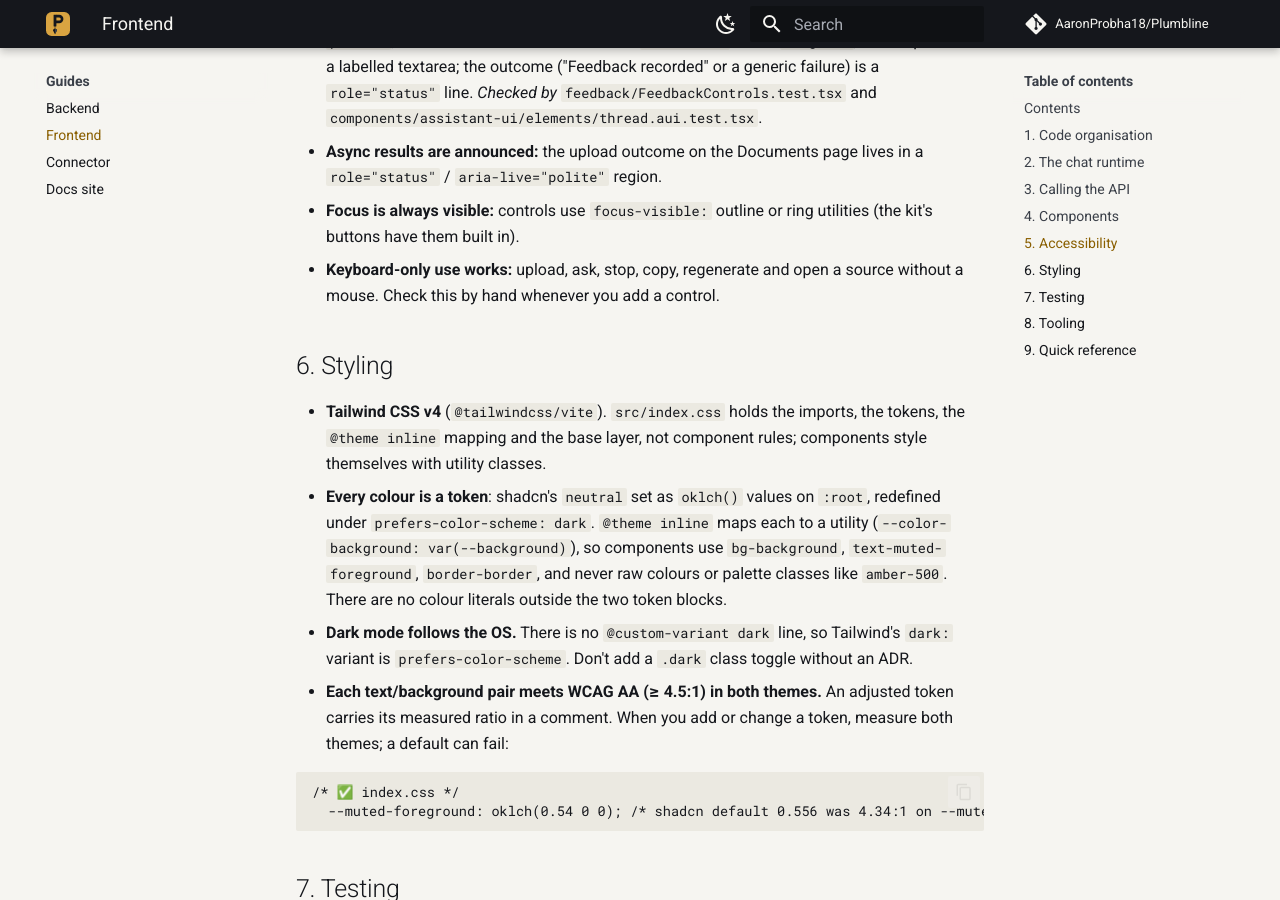
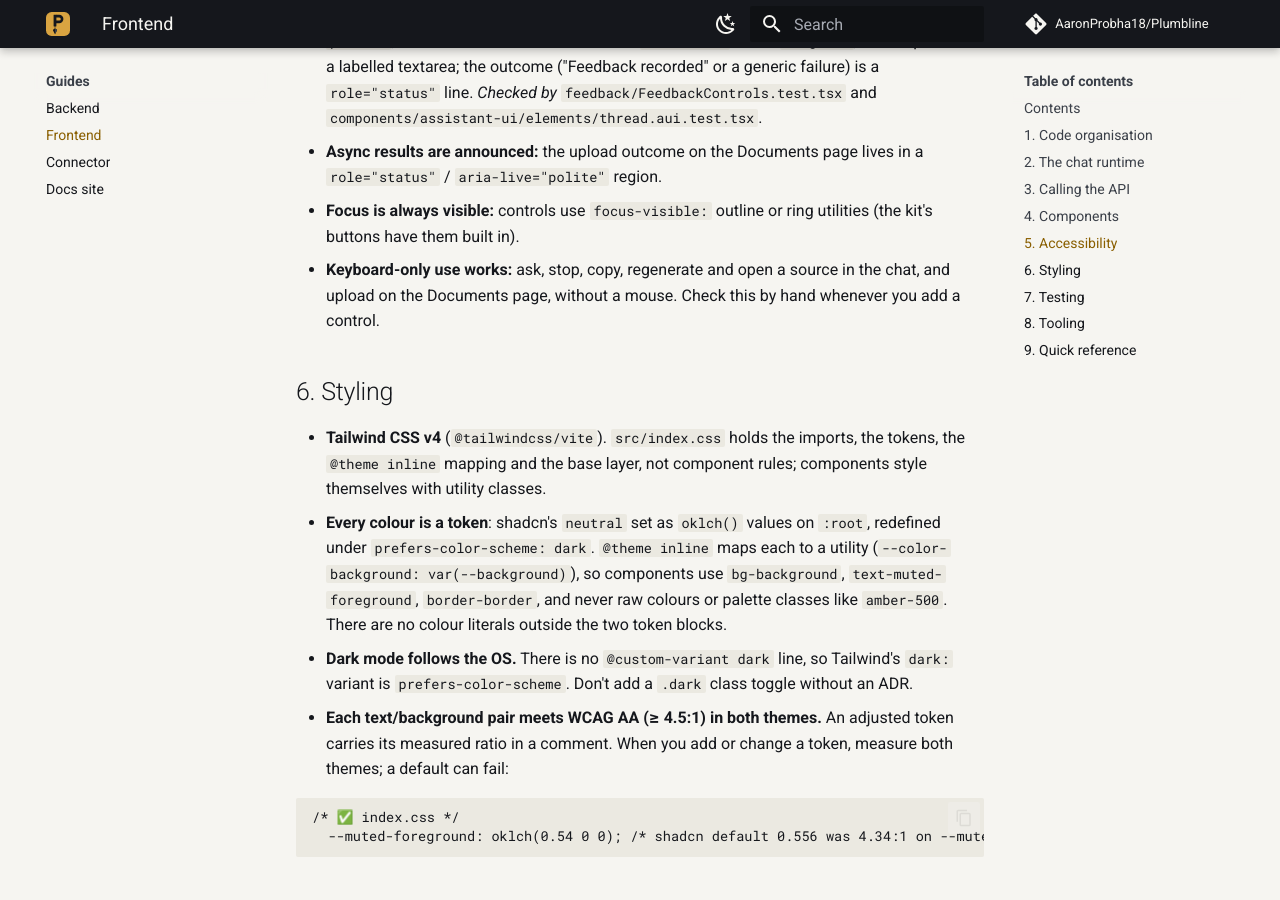
Before and after one commit to AaronProbha18/Insight-RAG, an MkDocs documentation site: the page built from docs/guides/frontend-development-guide.md, in a window 1280 px wide and 900 px high, scrolled down 5810 px. Built offline with MkDocs 1.6.1 and Material for MkDocs 9.7.7, drawn with Linux system fonts in a browser that asks for light colours; comment, search, counter and statistics services are not loaded.

Commit message:
docs(guides): Keyboard-only use names upload on the Documents page (#45)

```diff
--- a/docs/guides/frontend-development-guide.md
+++ b/docs/guides/frontend-development-guide.md
@@ -262,8 +262,9 @@ for an empty list, so abstentions show no sources without a special case:
   page lives in a `role="status"` / `aria-live="polite"` region.
 - **Focus is always visible:** controls use `focus-visible:` outline or
   ring utilities (the kit's buttons have them built in).
-- **Keyboard-only use works:** upload, ask, stop, copy, regenerate and open
-  a source without a mouse. Check this by hand whenever you add a control.
+- **Keyboard-only use works:** ask, stop, copy, regenerate and open a source
+  in the chat, and upload on the Documents page, without a mouse. Check this
+  by hand whenever you add a control.
 
 ## 6. Styling
 
```
